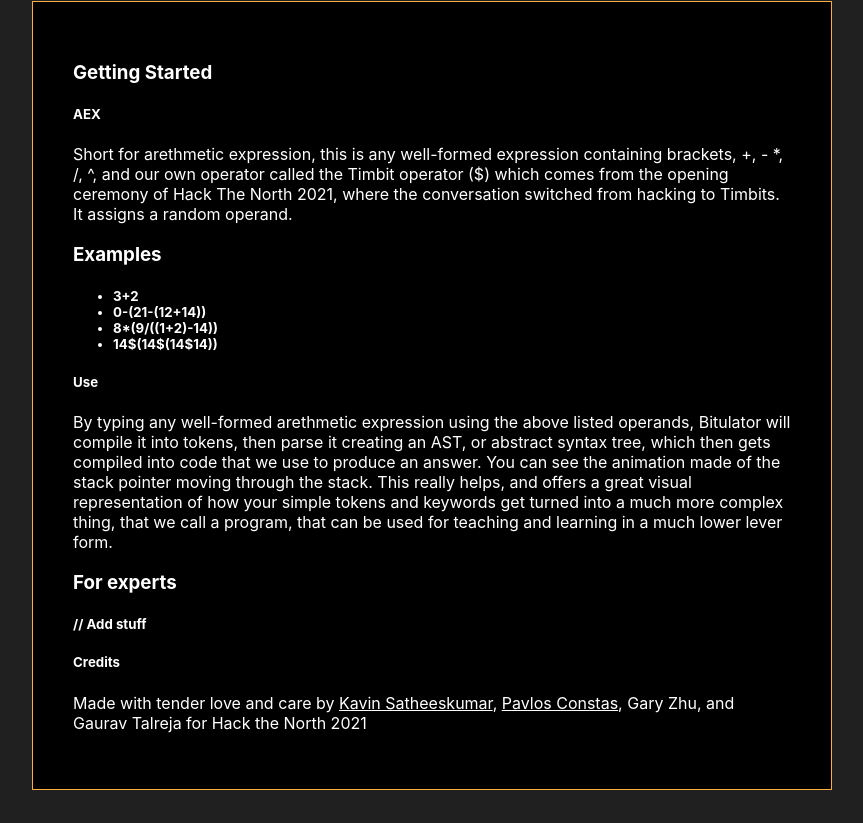
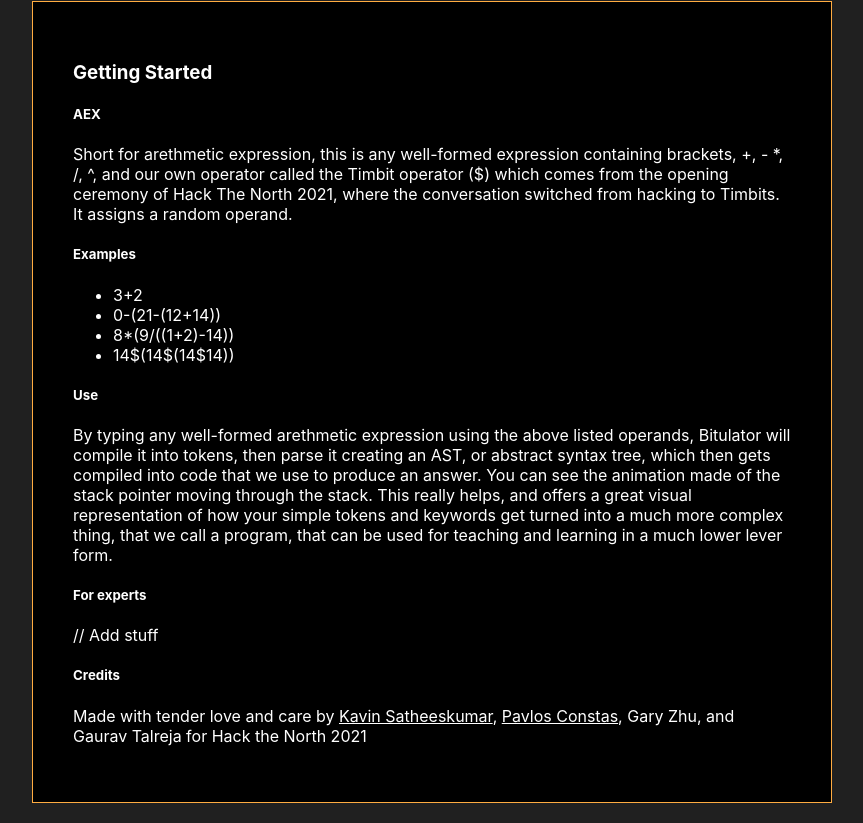
Before and after one commit to KavinSatheeskumar/bitulator, a React (Create React App) app in the folder frontend/: page / in a window 1280 px wide. Shown: the part 555-1378 px from the top of the page, without its empty margins (208-1071 px from the left). Built offline with nearby package versions, Linux system fonts and the light colour scheme.

Commit message:
Update App.jsx

```diff
--- a/frontend/src/App.jsx
+++ b/frontend/src/App.jsx
@@ -193,15 +193,15 @@
             The North 2021, where the conversation switched from hacking to
             Timbits. It assigns a random operand.
           </p>
-          <h3>Examples</h3>
-          <h5>
+          <h5>Examples</h5>
+          <p>
             <ul>
               <li>3+2</li>
               <li>0-(21-(12+14))</li>
               <li>8*(9/((1+2)-14))</li>
               <li>14$(14$(14$14))</li>
             </ul>
-          </h5>
+          </p>
           <h5>Use</h5>
           <p>
             By typing any well-formed arethmetic expression using the above
@@ -214,10 +214,10 @@
             thing, that we call a program, that can be used for teaching and
             learning in a much lower lever form.
           </p>
-          <h3>For experts</h3>
-          <h5>
+          <h5>For experts</h5>
+          <p>
             // Add stuff
-          </h5>
+          </p>
           <h5>Credits</h5>
           <p>
             Made with tender love and care by <a href="https://www.github.com/KavinSatheeskumar">Kavin Satheeskumar</a>, <a href='https://pconstas.mooo.com'>Pavlos
```
